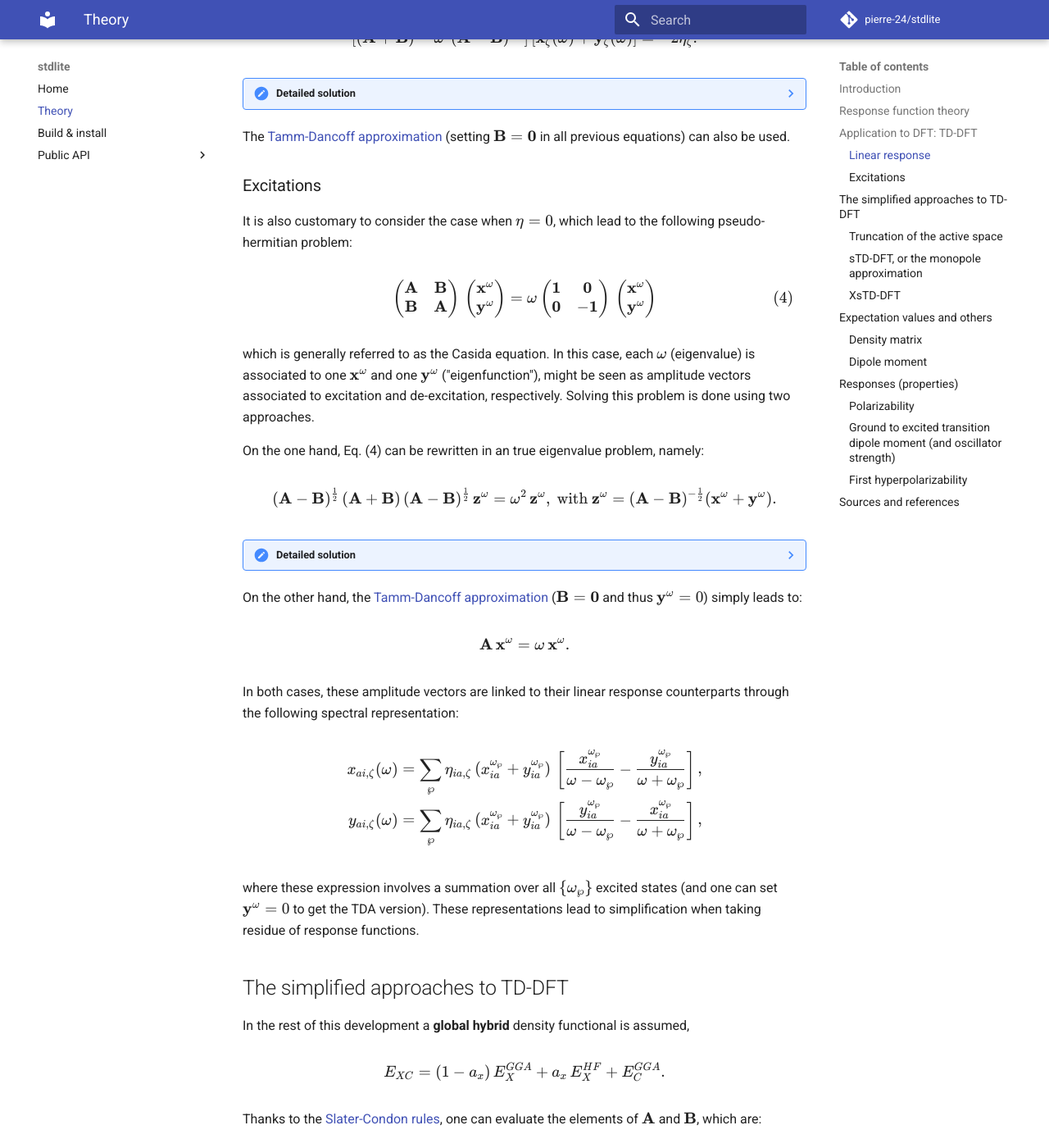
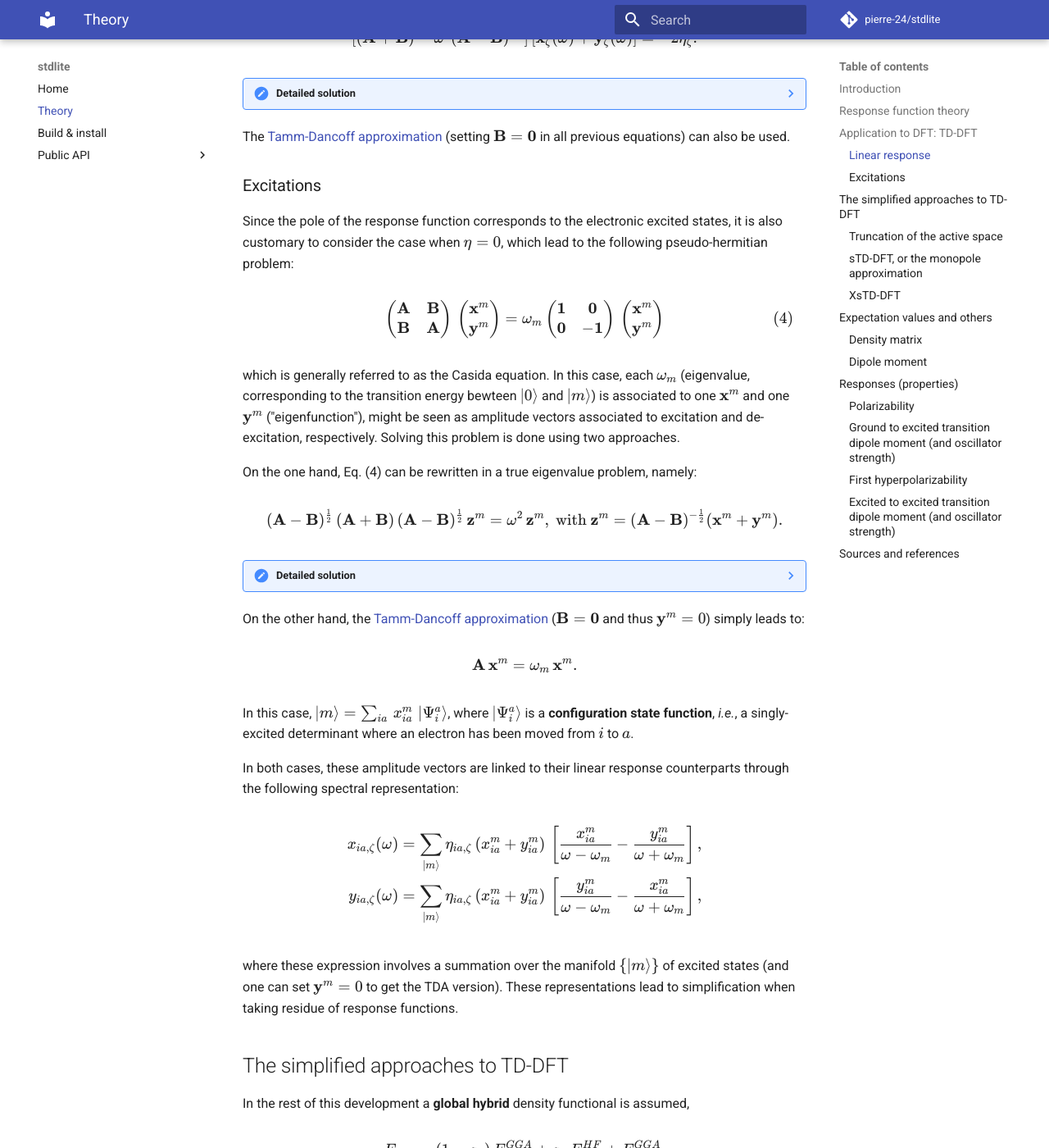
Before and after one commit to pierre-24/stdlite, an MkDocs documentation site: the page built from docs/theory.md, in a window 1280 px wide and 1400 px high, scrolled down 3477 px. Shown: the whole window at 82% size. Built offline with MkDocs 1.6.1 and Material for MkDocs 9.7.7, drawn with Linux system fonts in a browser that asks for light colours; comment, search, counter and statistics services are not loaded; some of the changed text lies outside the part shown.

Commit message:
excited-to-excited transition dipoles

```diff
--- a/docs/theory.md
+++ b/docs/theory.md
@@ -82,7 +82,7 @@
 
 !!! note
 
-    In the following, $p$, $q$, $r$, $s$,... refer to molecular orbitals (MOs), $i$, $j$, $k$, $l$,... to occupied, $a$, $b$, $c$, $d$,... to unoccupied ones, $\mu$, $\nu$, $\xi$... to atomic orbitals (AOs) and $\zeta$, $\sigma$, $\tau$, $\upsilon$, ... to cartesian direction.
+    In the following, $p$, $q$, $r$, $s$,... refer to molecular orbitals (MOs), $i$, $j$, $k$, $l$,... to occupied, $a$, $b$, $c$, $d$,... to unoccupied ones, $\ket{m}$, $\ket{n}$,... to electronic excited states, $\mu$, $\nu$, $\xi$... to atomic orbitals (AOs) and $\zeta$, $\sigma$, $\tau$, $\upsilon$, ... to cartesian direction.
     All quantities are in [atomic units](https://en.wikipedia.org/wiki/Atomic_units), unless otherwise mentioned.
 
 
@@ -132,52 +132,54 @@
 
 ### Excitations
 
-It is also customary to consider the case when $\eta = 0$, which lead to the following pseudo-hermitian problem:
+Since the pole of the response function corresponds to the electronic excited states, it is also customary to consider the case when $\eta = 0$, which lead to the following pseudo-hermitian problem:
 
 $$\tag{4}\begin{pmatrix}
 \mathbf A & \mathbf B \\
 \mathbf B & \mathbf A
 \end{pmatrix}\,\begin{pmatrix}
-\mathbf x^\omega\\ \mathbf y^\omega
-\end{pmatrix}=\omega\begin{pmatrix}
+\mathbf x^m\\ \mathbf y^m
+\end{pmatrix}=\omega_m\begin{pmatrix}
 \mathbf 1 & \mathbf 0\\
 \mathbf 0 & -\mathbf 1
 \end{pmatrix}\,\begin{pmatrix}
-\mathbf x^\omega\\ \mathbf y^\omega
+\mathbf x^m\\ \mathbf y^m
 \end{pmatrix}$$
 
 which is generally referred to as the Casida equation.
-In this case, each $\omega$ (eigenvalue) is associated to one $\mathbf x^\omega$ and one $\mathbf y^\omega$ ("eigenfunction"), might be seen as amplitude vectors associated to excitation and de-excitation, respectively.
+In this case, each $\omega_m$ (eigenvalue, corresponding to the transition energy bewteen $\ket{0}$ and $\ket{m}$) is associated to one $\mathbf x^m$ and one $\mathbf y^m$ ("eigenfunction"), might be seen as amplitude vectors associated to excitation and de-excitation, respectively.
 Solving this problem is done using two approaches.
 
-On the one hand, Eq. (4) can be rewritten in an true eigenvalue problem, namely:
+On the one hand, Eq. (4) can be rewritten in a true eigenvalue problem, namely:
 
-$$(\mathbf{A}-\mathbf{B})^\frac{1}{2}\,(\mathbf{A}+\mathbf{B})\,(\mathbf{A}-\mathbf{B})^\frac{1}{2}\,\mathbf{z}^\omega = \omega^2\,\mathbf{z}^\omega, \text{ with } \mathbf{z}^\omega = (\mathbf{A}-\mathbf{B})^{-\frac{1}{2}} (\mathbf x^\omega + \mathbf y^\omega).$$
+$$(\mathbf{A}-\mathbf{B})^\frac{1}{2}\,(\mathbf{A}+\mathbf{B})\,(\mathbf{A}-\mathbf{B})^\frac{1}{2}\,\mathbf{z}^m = \omega^2\,\mathbf{z}^m, \text{ with } \mathbf{z}^m = (\mathbf{A}-\mathbf{B})^{-\frac{1}{2}} (\mathbf x^m + \mathbf y^m).$$
 
 ??? note "Detailed solution"
 
-    In this case, after $\mathbf z^\omega$ have been obtained, one extract using the following procedure. First, from previous expression, one can obtain:
+    In this case, after $\mathbf z^m$ have been obtained, one extract using the following procedure. First, from previous expression, one can obtain:
 
-    $$ \mathbf u^\omega = \mathbf x^\omega + \mathbf y^\omega = \frac{1}{\sqrt\omega}\,(\mathbf A-\mathbf B)^\frac{1}{2}\,\mathbf z^\omega.$$
+    $$ \mathbf u^m = \mathbf x^m + \mathbf y^m = \frac{1}{\sqrt\omega}\,(\mathbf A-\mathbf B)^\frac{1}{2}\,\mathbf z^m.$$
 
-    Now, since $(\mathbf A + \mathbf B)\,(\mathbf x^\omega+\mathbf y^\omega) = \omega\,(\mathbf x^\omega-\mathbf y^\omega)$ [obtained from Eq. (4)], one has:
+    Now, since $(\mathbf A + \mathbf B)\,(\mathbf x^m+\mathbf y^m) = \omega\,(\mathbf x^m-\mathbf y^m)$ [obtained from Eq. (4)], one has:
 
-    $$\mathbf v^\omega = \mathbf x^\omega-\mathbf y^\omega = \frac{1}{\omega}\,(\mathbf A + \mathbf B)\,(\mathbf x^\omega+\mathbf y^\omega)  = \frac{1}{\omega}\,(\mathbf A + \mathbf B)\,\mathbf u^\omega,$$
+    $$\mathbf v^m = \mathbf x^m-\mathbf y^m = \frac{1}{\omega}\,(\mathbf A + \mathbf B)\,(\mathbf x^m+\mathbf y^m)  = \frac{1}{\omega}\,(\mathbf A + \mathbf B)\,\mathbf u^m,$$
 
-    and therefore the response vector are obtained: $\mathbf x^\omega = \frac{1}{2}(\mathbf u^\omega + \mathbf v^\omega)$ and $\mathbf y^\omega = \frac{1}{2}(\mathbf u^\omega - \mathbf v^\omega)$.
+    and therefore the response vector are obtained: $\mathbf x^m = \frac{1}{2}(\mathbf u^m + \mathbf v^m)$ and $\mathbf y^m = \frac{1}{2}(\mathbf u^m - \mathbf v^m)$.
 
-On the other hand, the [Tamm-Dancoff approximation](https://doi.org/10.1016/S0009-2614(99)01149-5) ($\mathbf B = \mathbf 0$ and thus $\mathbf y^\omega = 0$) simply leads to:
+On the other hand, the [Tamm-Dancoff approximation](https://doi.org/10.1016/S0009-2614(99)01149-5) ($\mathbf B = \mathbf 0$ and thus $\mathbf y^m = 0$) simply leads to:
 
-$$\mathbf A\,\mathbf x^\omega = \omega\,\mathbf x^\omega.$$
+$$\mathbf A\,\mathbf x^m = \omega_m\,\mathbf x^m.$$
+
+In this case, $\ket{m} = \sum_{ia}\,x^m_{ia}\,\ket{\Psi_i^a}$, where $\ket{\Psi_i^a}$ is a **configuration state function**, *i.e.*, a singly-excited determinant where an electron has been moved from $i$ to $a$.
 
 In both cases, these amplitude vectors are linked to their linear response counterparts through the following spectral representation:
 
 $$\begin{aligned}
-x_{ai,\zeta}(\omega) &= \sum_{\wp} \eta_{ia,\zeta}\,(x^{\omega_\wp}_{ia} + y^{\omega_\wp}_{ia})\,\left[\frac{x_{ia}^{\omega_\wp}}{\omega-\omega_\wp}-\frac{y_{ia}^{\omega_\wp}}{\omega+\omega_\wp}\right],\\
-y_{ai,\zeta}(\omega) &= \sum_{\wp} \eta_{ia,\zeta}\,(x^{\omega_\wp}_{ia} + y^{\omega_\wp}_{ia})\,\left[\frac{y_{ia}^{\omega_\wp}}{\omega-\omega_\wp}-\frac{x_{ia}^{\omega_\wp}}{\omega+\omega_\wp}\right],
+x_{ia,\zeta}(\omega) &= \sum_{\ket{m}} \eta_{ia,\zeta}\,(x^{m}_{ia} + y^{m}_{ia})\,\left[\frac{x_{ia}^{m}}{\omega-\omega_m}-\frac{y_{ia}^{m}}{\omega+\omega_m}\right],\\
+y_{ia,\zeta}(\omega) &= \sum_{\ket{m}} \eta_{ia,\zeta}\,(x^{m}_{ia} + y^{m}_{ia})\,\left[\frac{y_{ia}^{m}}{\omega-\omega_m}-\frac{x_{ia}^{m}}{\omega+\omega_m}\right],
 \end{aligned}$$
 
-where these expression involves a summation over all $\{\omega_\wp\}$ excited states (and one can set $\mathbf y^\omega = 0$ to get the TDA version).
+where these expression involves a summation over the manifold $\{\ket{m}\}$ of excited states (and one can set $\mathbf y^m = 0$ to get the TDA version).
 These representations lead to simplification when taking residue of response functions.
 
 ## The simplified approaches to TD-DFT
@@ -208,10 +210,10 @@
 The truncation of the CI space is done in three steps:
 
 1. An active MO space is defined by $\varepsilon_p \in [\varepsilon_{LUMO}-E_{w}, \varepsilon_{HOMO}+E_{w}]$, with $E_w = 2\,(1+0.8a_x)\,E_{thr}$.
-2. From this active space, primary $\Psi_i^a$ configuration state functions (P-CSFs) are selected, for which $A_{ia,ia} < E_{thr}$.
-3. Then, from CSFs $\Psi_j^b$ for which $A_{jb,jb} > E_{thr}$, a set of secondary CSFs (S-CSFs), for which $E^{(2)}_{jb} > E^{(2)}_{thr}$ is build (typically, $E^{(2)}_{thr} = 10^{-4}$). Other CSFs are discarded.
+2. From this active space, primary $\ket{\Psi_i^a}$ configuration state functions (P-CSFs) are selected, for which $A_{ia,ia} < E_{thr}$.
+3. Then, from CSFs $\ket{\Psi_j^b}$ for which $A_{jb,jb} > E_{thr}$, a set of secondary CSFs (S-CSFs), for which $E^{(2)}_{jb} > E^{(2)}_{thr}$ is build (typically, $E^{(2)}_{thr} = 10^{-4}$). Other CSFs are discarded.
 
-The selection of S-CSFs is based on a perturbative approach, where $E^{(2)}_{jb}$ measure the cumulative perturbative contributions of a given S-CSF $\Psi_j^b$ to all the P-CSFs $\Psi_i^a$:
+The selection of S-CSFs is based on a perturbative approach, where $E^{(2)}_{jb}$ measure the cumulative perturbative contributions of a given S-CSF $\ket{\Psi_j^b}$ to all the P-CSFs $\ket{\Psi_i^a}$:
 
 $$E^{(2)}_{jb} = \sum_{ia}^{\text{P-CSFs}} \frac{|A_{ia,jb}|^2}{A_{jb,jb}-A_{ia,ia}}.$$
 
@@ -337,14 +339,14 @@
 
     For example, the linear response function might be extended in the following spectral representation:
 
-    $$\braket{\braket{\hat A; \hat B}}_{\omega_B} = \sum_\wp \frac{\braket{0|\hat A|\wp}\braket{\wp|\hat B|0}}{\omega_B-\omega_\wp} + \frac{\braket{0|\hat B|\wp}\braket{\wp|\hat A|0}}{\omega_A+\omega_\wp},$$
+    $$\braket{\braket{\hat A; \hat B}}_{\omega_B} = \sum_{\ket{m}} \frac{\braket{0|\hat A|m}\braket{m|\hat B|0}}{\omega_B-\omega_m} + \frac{\braket{0|\hat B|m}\braket{m|\hat A|0}}{\omega_A+\omega_m},$$
 
     and a corresponding single residue might be:
 
-    $$\lim_{\omega_B\to\omega_\wp} (\omega_B-\omega_\wp)\,\braket{\braket{\hat A; \hat B}}_{\omega_B} = \braket{0|\hat A|\wp}\braket{\wp|\hat B|0},$$
+    $$\lim_{\omega_B\to\omega_m} (\omega_B-\omega_m)\,\braket{\braket{\hat A; \hat B}}_{\omega_B} = \braket{0|\hat A|m}\braket{m|\hat B|0},$$
 
-    which provides access to trasition matrix elements $\braket{0|\hat A|\wp}$ between the ground state and an excited state $\wp$.
-    In practice, such residues are thus evaluated thanks to amplitude vectors.
+    which provides access to trasition matrix elements $\braket{0|\hat A|m}$ between the ground state $\ket{0}$ and an excited state $\ket{m}$.
+    In practice, such residues are thus evaluated thanks to amplitude vectors through the spectral representation of linear responses.
 
 ### Polarizability
 
@@ -356,16 +358,16 @@
 
 From the single residue of the electric polarizability,
 
-$$\lim_{\omega\to\omega_\wp} (\omega-\omega_\wp)\,\braket{\braket{\mu_\zeta;\mu_\sigma}}_\omega =  \braket{0|\hat\mu_\zeta|\wp}\,\braket{\wp|\hat\mu_\sigma|0},$$
+$$\lim_{\omega\to\omega_m} (\omega-\omega_m)\,\braket{\braket{\mu_\zeta;\mu_\sigma}}_\omega =  \braket{0|\hat\mu_\zeta|m}\,\braket{m|\hat\mu_\sigma|0},$$
 
-the transition dipole moment elements (in the dipole length formalism) for excitation $\wp$, associated with energy $\omega$ are given by:
+the transition dipole moment elements (in the dipole length formalism) between ground $\ket{0}$ and excited state $\ket{m}$, associated with energy $\omega_{m}$ are given by:
 
-$$\mu_{0\wp,\zeta} = \braket{0|\hat\mu_\zeta|\wp} =  \sqrt{2}\,\sum_{ia}^{CSF} \vec\mu_{ia,\zeta}\,(x^\omega_{ia}+y^\omega_{ia}),$$
+$$\mu_{0m,\zeta} = \braket{0|\hat\mu_\zeta|m} =  \sqrt{2}\,\sum_{ia}^{CSF} \vec\mu_{ia,\zeta}\,(x^m_{ia}+y^m_{ia}),$$
 
 where $\zeta$ is a cartesian direction and the $\sqrt 2$ factor is required for singlet excitations (it is 0 for triplet).
 The associated [oscillator strength](https://en.wikipedia.org/wiki/Oscillator_strength) is defined by:
 
-$$f_{0\wp} = \frac{2}{3}\,\omega\,|\vec\mu_{0\wp}|^2.$$
+$$f_{0m} = \frac{2}{3}\,\omega_m\,|\vec\mu_{0m}|^2.$$
 
 ### First hyperpolarizability
 
@@ -373,14 +375,35 @@
 
 $$\beta_{\zeta\sigma\tau}(\omega_\varsigma;\omega_1,\omega_2) = -\braket{\braket{\hat\mu_\zeta;\hat\mu_\sigma,\hat\mu_\tau}}_{\omega_1,\omega_2} = \mathcal A_{\zeta\sigma\tau}(\omega_\varsigma;\omega_1,\omega_2) - \mathcal B_{\zeta\sigma\tau}(\omega_\varsigma;\omega_1,\omega_2),$$
 
-with $\omega_\varsigma = \omega_1 + \omega_2$, and:
+with $\omega_\varsigma = -\omega_1 - \omega_2$, and:
 
 $$\begin{aligned}
 \mathcal A_{\zeta\sigma\tau}(\omega_\varsigma;\omega_1,\omega_2) &= \sum_{\mathcal P} \sum_{ia,ja} x_{ia,\zeta}(-\omega_\varsigma)\,[-\mu_{ij,\sigma}]\,y_{ja,\tau}(\omega_2), \\
 \mathcal B_{\zeta\sigma\tau}(\omega_\varsigma;\omega_1,\omega_2) &= \sum_{\mathcal P} \sum_{ia,ib} x_{ia,\zeta}(-\omega_\varsigma)\,[-\mu_{ab,\sigma}]\,y_{ib,\tau}(\omega_2),
 \end{aligned}$$
 
-where $\sum_{\mathcal P}$ is the sum over the sequence of permutations of $\{(\zeta,-\omega_\varsigma), (\sigma, \omega_1), (\tau,\omega_2)\}$.
+where $\sum_{\mathcal P}$ is the sum over the sequence of permutations of the pairs of components and energies, $\{(\zeta,-\omega_\varsigma), (\sigma, \omega_1), (\tau,\omega_2)\}$.
+
+### Excited to excited transition dipole moment (and oscillator strength)
+
+From the double residue of the electric first hyperpolarizability,
+
+$$\begin{aligned}
+\lim_{\omega_1\to-\omega_m,\omega_2\to\omega_n} &(\omega_1+\omega_m)\,(\omega_2-\omega_n)\,\braket{\braket{\hat\mu_\zeta;\hat\mu_\sigma,\hat\mu_\tau}}_{\omega_1,\omega_2}\\
+&=  \braket{0|\hat\mu_\zeta|m}\,\braket{m|\hat\mu_\sigma - \delta_{mn}\,\braket{0|\hat\mu_\sigma|0}|n}\,\braket{n|\hat\mu_\tau|0} ,
+\end{aligned}$$
+
+one extract the (unrelaxed) singlet-to-singlet transition dipole moment from $\ket{m}$ to $\ket{n}$:
+
+$$\begin{aligned}
+&\braket{m|\hat\mu_\zeta - \delta_{mn}\,\braket{0|\hat\mu_\zeta|0}|n}\\
+&\hspace{2em}= \frac{1}{2}\left\{ \sum_{ia,ja} \mu_{ij,\zeta}\,[x^n_{ia}\,x^m_{ja} + y^n_{ia}\,y^m_{ja}] - \sum_{ia,ib} \mu_{ab,\zeta}\,[x^n_{ia}\,x^m_{ib} + y^n_{ia}\,y^m_{ib}] \right\},
+\end{aligned}$$
+
+which is equal to the fluctuation operator if $m = n$.
+The corresponding oscillator strength is given by:
+
+$$f_{mn} = \frac{2}{3}\,(\omega_n-\omega_m)\,(\vec\mu_{mn}\cdot\vec\mu_{nm}).$$
 
 ## Sources and references
 
```
Also changed, not shown: 4 other files.
